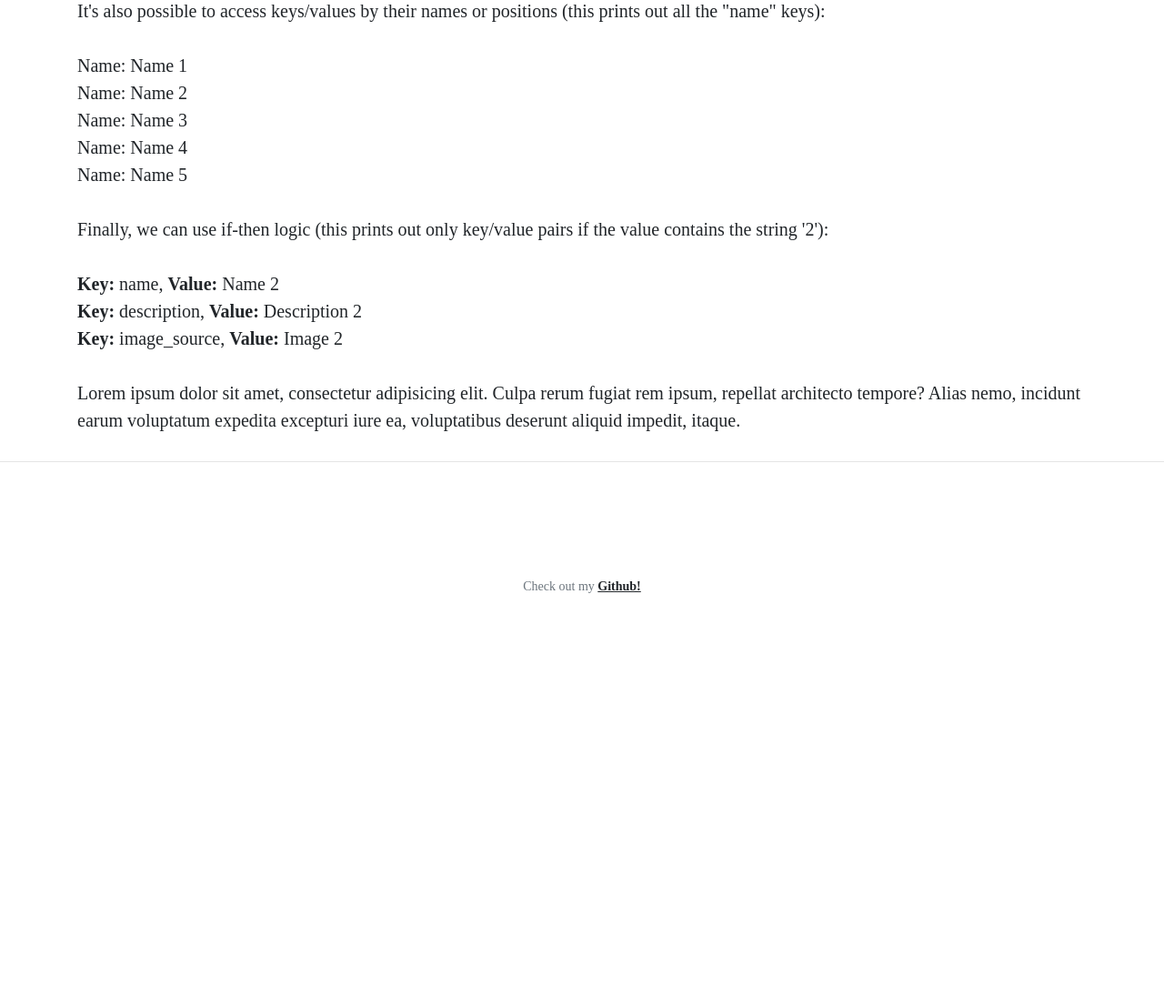
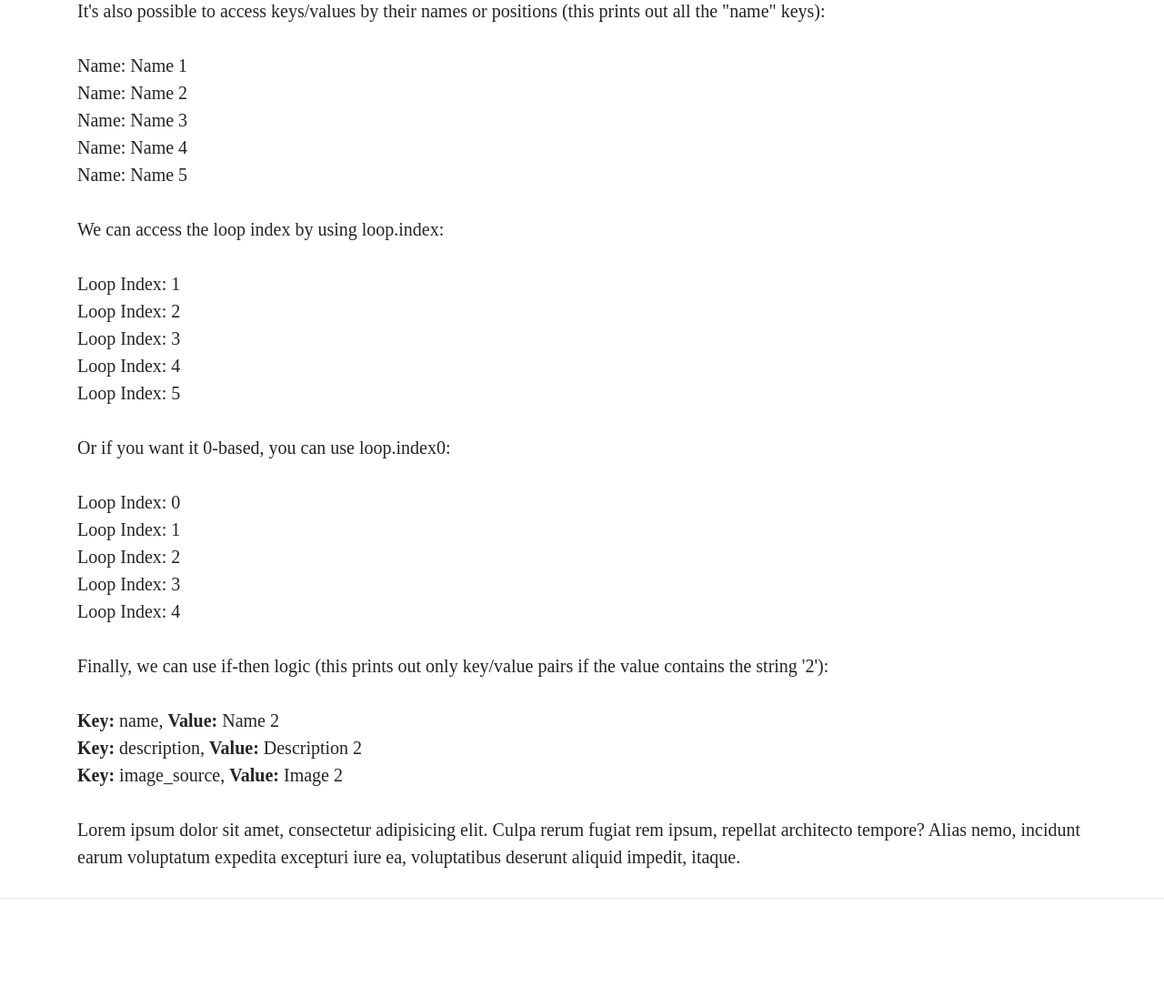
Before and after one commit to ckz8780/ci-pp-flask, a Flask app: page / in a window 1280 px wide. Shown: the part 1883-2990 px from the top of the page at 91% size. Before the commit the page ends 2535 px from the top, so only its background shows below. Run offline with Flask 2, Linux system fonts and the light colour scheme; some libraries are stand-ins or nearby versions.

Commit message:
added loop index example

```diff
--- a/templates/index.html
+++ b/templates/index.html
@@ -33,6 +33,22 @@
     {% endfor %}
 </ul>
 
+<p>We can access the loop index by using loop.index:</p>
+
+<ul class="list-unstyled">
+    {% for item in json_data %}
+        <li>Loop Index: {{ loop.index }}</li>
+    {% endfor %}
+</ul>
+
+<p>Or if you want it 0-based, you can use loop.index0:</p>
+
+<ul class="list-unstyled">
+    {% for item in json_data %}
+        <li>Loop Index: {{ loop.index0 }}</li>
+    {% endfor %}
+</ul>
+
 <p>Finally, we can use if-then logic (this prints out only key/value pairs if the value contains the string '2'):</p>
 
 <ul class="list-unstyled">
```
